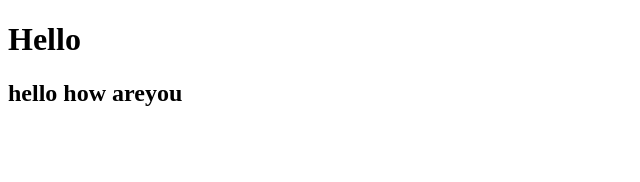
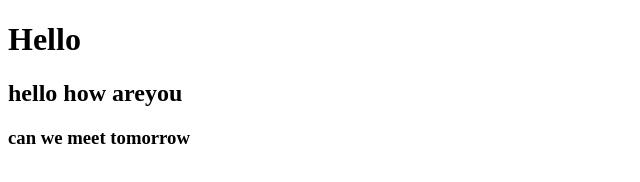
Before and after one commit to anas887/datewithgit-sample, a plain HTML site: page index.html in a window 1280 px wide. Shown: the whole page, without its empty margins (0-640 px from the left). Drawn offline with Linux system fonts and the light colour scheme.

Commit message:
index.html is changed modified by adding an h tag

```diff
--- a/index.html
+++ b/index.html
@@ -8,5 +8,6 @@
 <body>
     <h1>Hello</h1>
     <h2>hello how areyou</h2>
+    <h3>can we meet tomorrow</h3>
 </body>
 </html>
```
